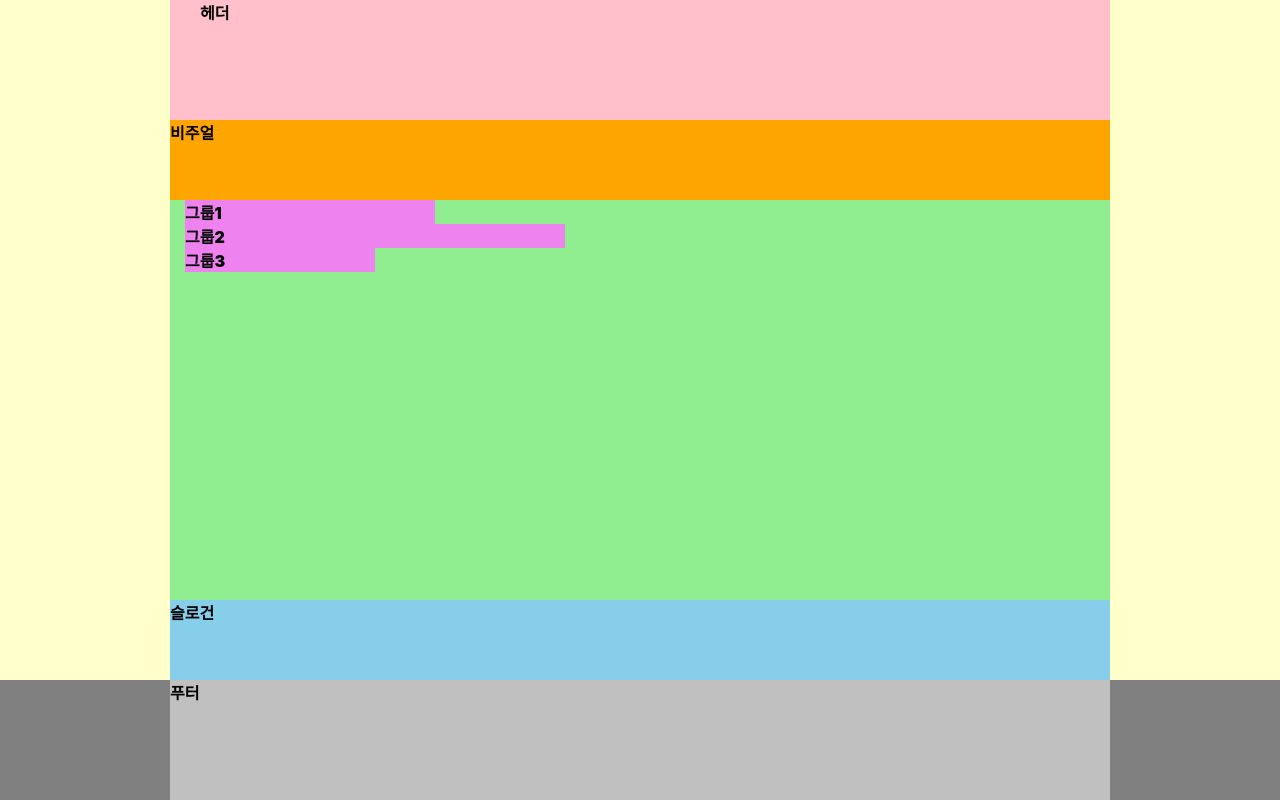
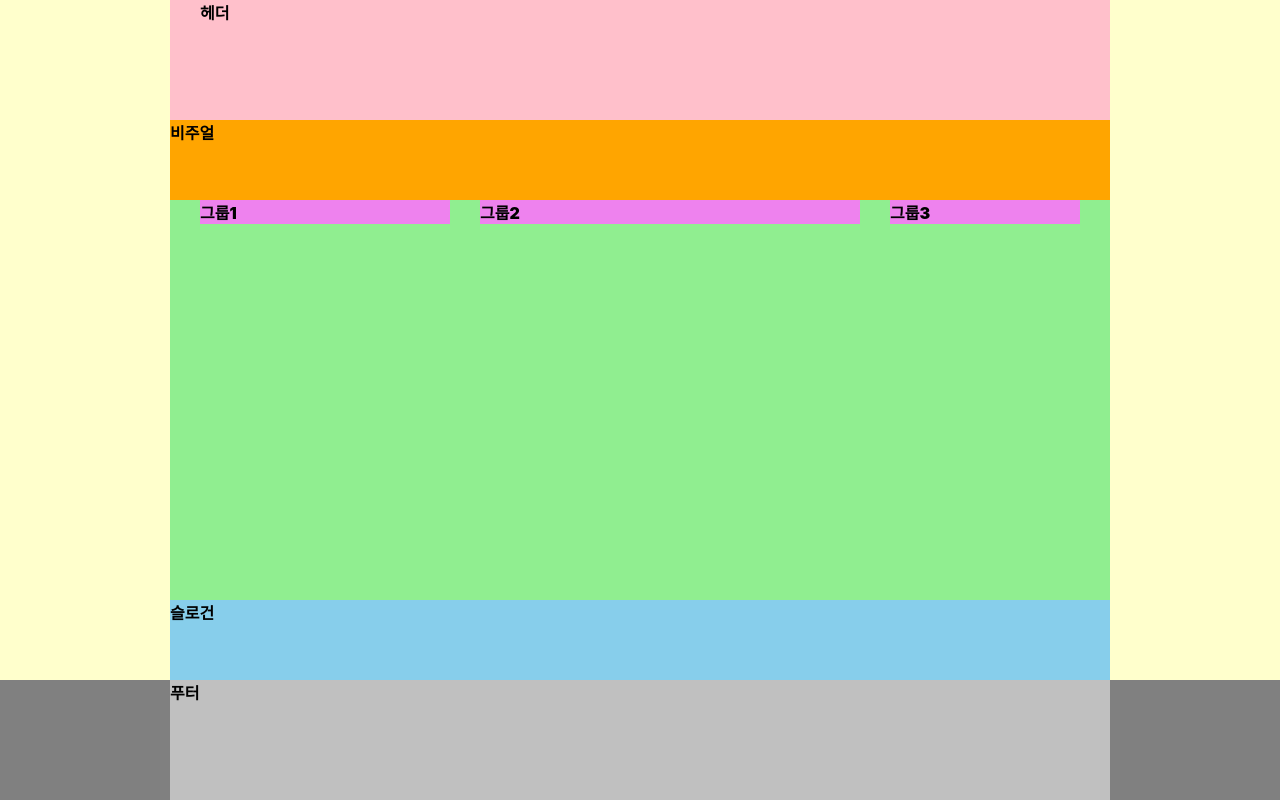
Before and after one commit to ssw6750/HTML5, a website: page index.html in a window 1280 px wide. Drawn offline with Linux system fonts and the light colour scheme; a web font is replaced by a local one.

Commit message:
메인 레이아웃 오타 수정

```diff
--- a/index.html
+++ b/index.html
@@ -13,9 +13,9 @@
   <header class="header">헤더</header>
   <div class="visual">비주얼</div>
   <main class="main">
-    <div class="grout group1">그룹1</div>
-    <div class="grout group2">그룹2</div>
-    <div class="grout group3">그룹3</div>
+    <div class="group group1">그룹1</div>
+    <div class="group group2">그룹2</div>
+    <div class="group group3">그룹3</div>
   </main>
   <article class="slogan">슬로건</article>
   <footer class="footer">
```
